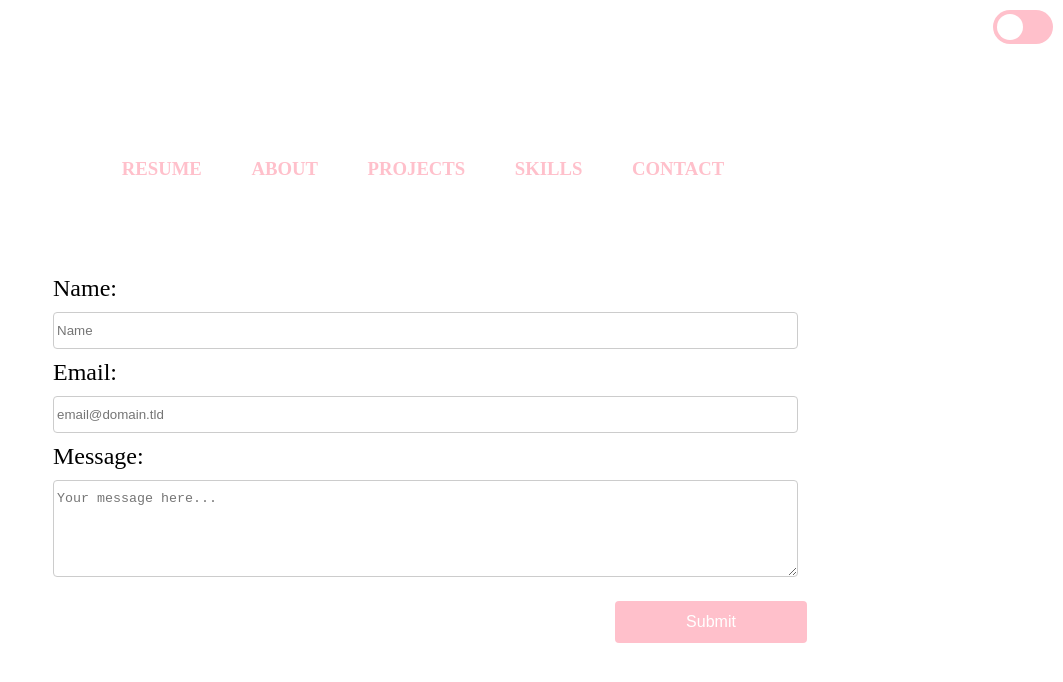
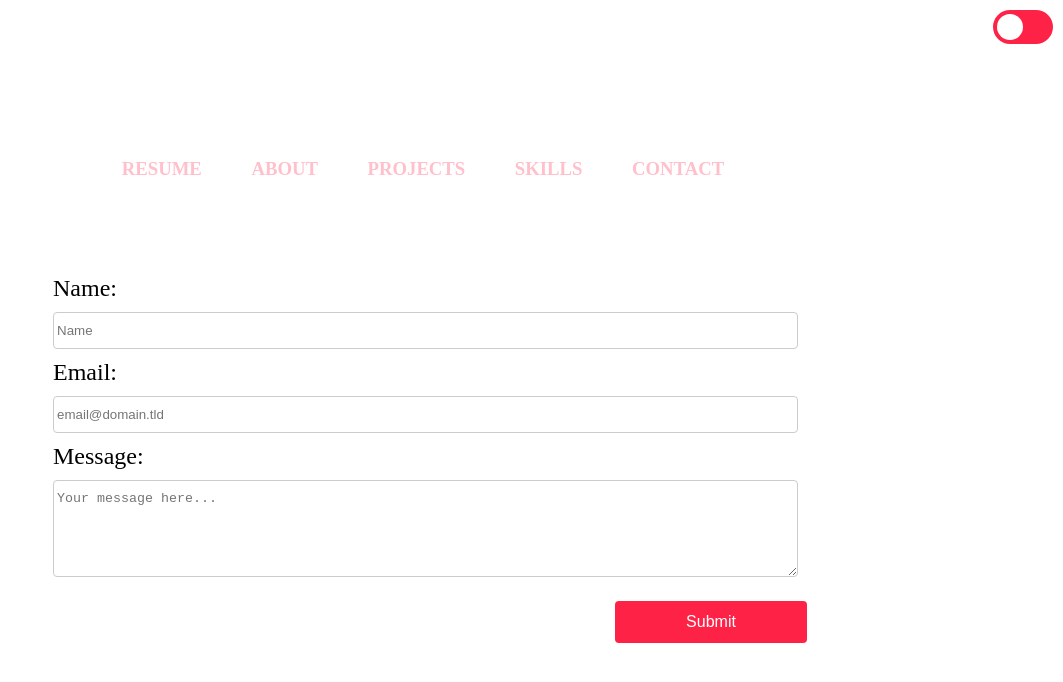
Before and after one commit to KathyPuma/Portfolio, a React (Create React App) app: page /contact in a window 1280 px wide. Shown: the top 682 px of the page, without its empty margins (217-1280 px from the left). Built offline with nearby package versions, Linux system fonts and the light colour scheme.

Commit message:
Change background-color of navbar slider, card overlay and submit button from pink to #FF2247

```diff
--- a/src/Components/Contact.css
+++ b/src/Components/Contact.css
@@ -34,7 +34,7 @@ input, textarea{
 }
 
 .submit-button{
-    background-color: pink;
+    background-color: #FF2247;
     color: white;
     padding: 12px 20px;
     border: none;
--- a/src/Components/Navbar.css
+++ b/src/Components/Navbar.css
@@ -35,7 +35,7 @@ ul{
 
 .Nav-link:hover:after {
   width: 100%;
-  background:  pink;
+  background:  #FF2247;
 }
 
 
--- a/src/Components/Projects.css
+++ b/src/Components/Projects.css
@@ -56,14 +56,14 @@
 
 .card_content {
   padding: 1rem;
-  background-color: gray;
+  background-color: #FF2247;
   position: absolute;
   bottom: 0px;
   width: 100%;
 }
 
 .card_text {
-  font-size: 1rem;
+  font-size: 1.4rem;
   position: absolute;
   line-height: 1.5;
   font-weight: 400;
@@ -85,7 +85,7 @@ position: relative;
   width: 100%;
   opacity: 0;
   transition: .5s ease;
-  background-color: gray;
+  background-color: #FF2247;
 }
 
 .card:hover .overlay {
--- a/src/Components/ToggleButton.css
+++ b/src/Components/ToggleButton.css
@@ -19,7 +19,7 @@
     left: 0;
     right: 0;
     bottom: 0;
-    background-color: pink;
+    background-color: #FF2247;
     -webkit-transition: .4s;
     transition: .4s;
   }
```
